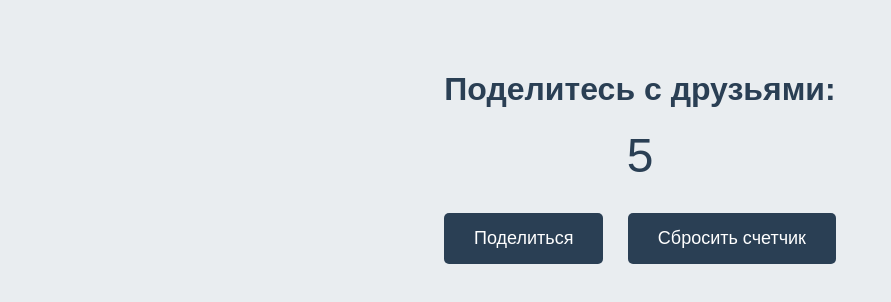
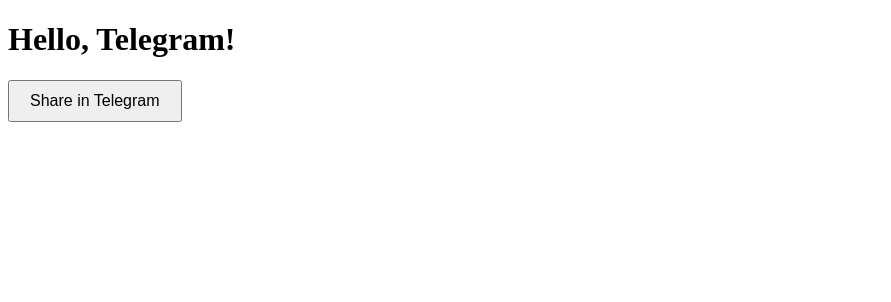
Before and after one commit to OptimusFaber/Telegram_webapp, a plain HTML site: page index.html in a window 1280 px wide. Shown: the whole page, without its empty margins (0-891 px from the left). Drawn offline with Linux system fonts and the light colour scheme.

Commit message:
Update index.html

```diff
--- a/index.html
+++ b/index.html
@@ -1,106 +1,35 @@
 <!DOCTYPE html>
-<html lang="en">
+<html>
 <head>
   <meta charset="UTF-8">
-    <meta name="viewport" content="width=device-width, initial-scale=1.0">
   <title>Telegram Web App</title>
-    <style>
-        body {
-            font-family: Arial, sans-serif;
-            background-color: #e9edf0; /* Светло-серый */
-            color: #2a3f54; /* Темно-синий */
-            text-align: center;
-            padding: 50px;
-            margin: 0;
-        }
-
-        h1 {
-            margin-bottom: 20px;
-        }
-
-        #counter {
-            font-size: 48px;
-            margin: 20px 0;
-        }
-
-        #shareButton, #resetButton {
-            background-color: #2a3f54; /* Темно-синий */
-            color: #ffffff;
-            font-size: 18px;
-            padding: 15px 30px;
-            border: none;
-            border-radius: 5px;
-            cursor: pointer;
-            margin: 10px;
-        }
-
-        #shareButton:disabled {
-            background-color: #7a8b99;
-            cursor: not-allowed;
-        }
-    </style>
   <script>
-        let shareCounter = 5;
-
     window.onload = function() {
       console.log("Page Loaded");
 
-            // Проверяем наличие сохраненного значения счетчика в localStorage
-            if (localStorage.getItem('shareCounter')) {
-                shareCounter = parseInt(localStorage.getItem('shareCounter'));
-            }
+      // Создаем кнопку "Share in Telegram"
+      const shareButton = document.createElement('button');
+      shareButton.textContent = "Share in Telegram";
+      shareButton.style.fontSize = "16px";
+      shareButton.style.padding = "10px 20px";
+      shareButton.style.cursor = "pointer";
 
-            // Если счетчик равен нулю, сбрасываем его и сообщаем пользователю
-            if (shareCounter <= 0) {
-                shareCounter = 5;
-                localStorage.setItem('shareCounter', shareCounter);
-                alert("Счетчик был сброшен. Вы можете начать заново.");
-            }
-
-            // Обновляем счетчик
-            updateCounter();
-
-            // Обработчик клика по кнопке "Поделиться"
-            document.getElementById('shareButton').onclick = function() {
+      // Обработчик клика по кнопке
+      shareButton.onclick = function() {
         console.log("Share Button Clicked");
 
         // Открываем окно "Поделиться постом" в Telegram
-                const postUrl = "https://t.me/dvachannel/143325";
+        const postUrl = "https://t.me/c/2162847390/30";
         const telegramShareUrl = `https://t.me/share/url?url=${encodeURIComponent(postUrl)}`;
         window.open(telegramShareUrl, '_blank');
-
-                // Уменьшаем счетчик с задержкой
-                setTimeout(function() {
-                    shareCounter--;
-                    localStorage.setItem('shareCounter', shareCounter);
-                    updateCounter();
-                }, 1000); // Задержка в 1 секунду
       };
 
-            // Обработчик клика по кнопке "Сбросить счетчик"
-            document.getElementById('resetButton').onclick = function() {
-                shareCounter = 5;
-                localStorage.setItem('shareCounter', shareCounter);
-                updateCounter();
-                alert("Счетчик сброшен.");
+      // Добавляем кнопку на страницу
+      document.body.appendChild(shareButton);
     };
-        };
-
-        function updateCounter() {
-            const counterElement = document.getElementById('counter');
-            counterElement.textContent = shareCounter;
-
-            // Если счетчик достиг нуля, показываем сообщение
-            if (shareCounter <= 0) {
-                document.body.innerHTML = '<h1>Молодцы, вы выполнили условия!</h1>';
-            }
-        }
   </script>
 </head>
 <body>
-    <h1>Поделитесь с друзьями:</h1>
-    <div id="counter">5</div>
-    <button id="shareButton">Поделиться</button>
-    <button id="resetButton">Сбросить счетчик</button>
+  <h1>Hello, Telegram!</h1>
 </body>
 </html>
```
Lines whose indentation alone changed are shown as unchanged.
